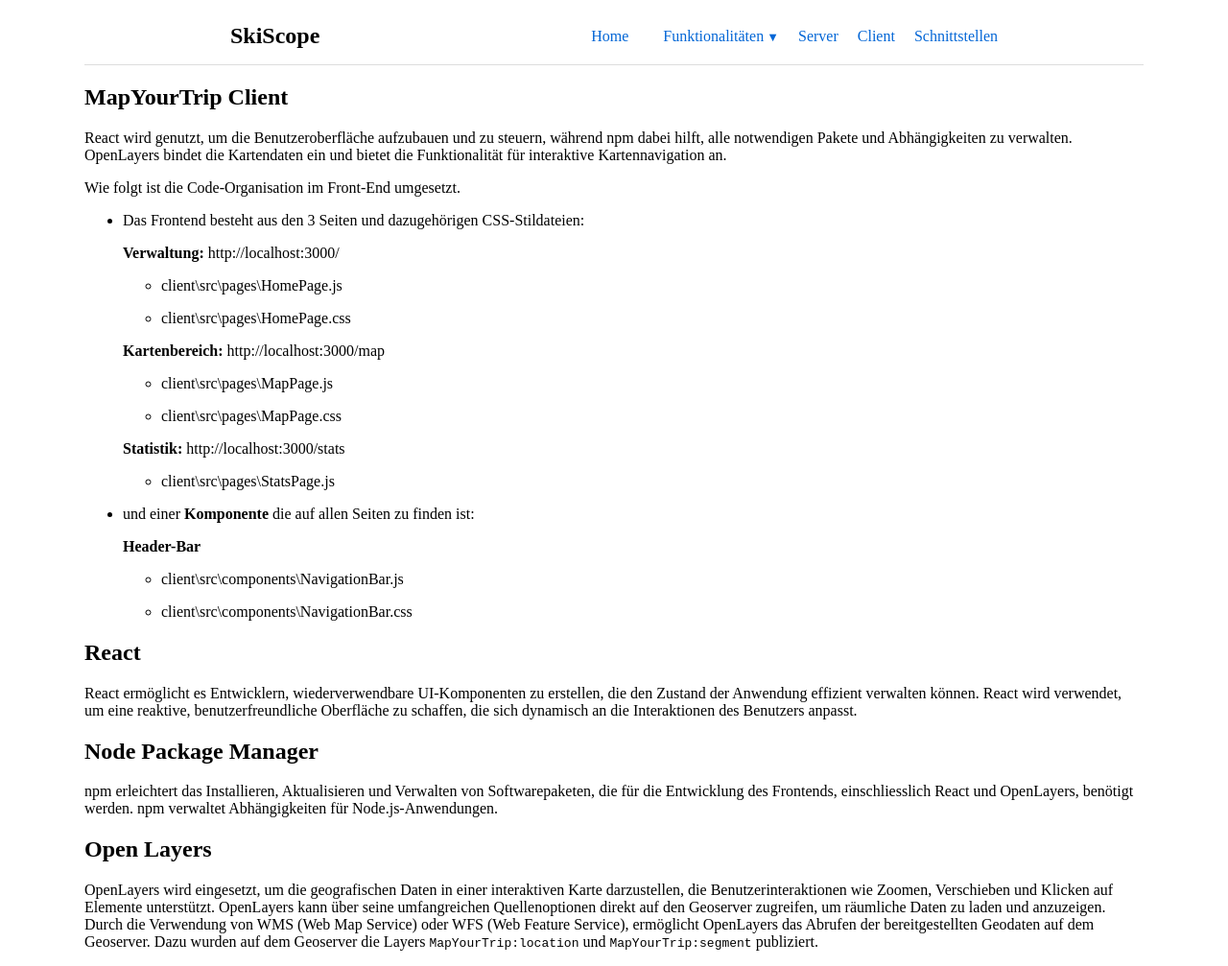
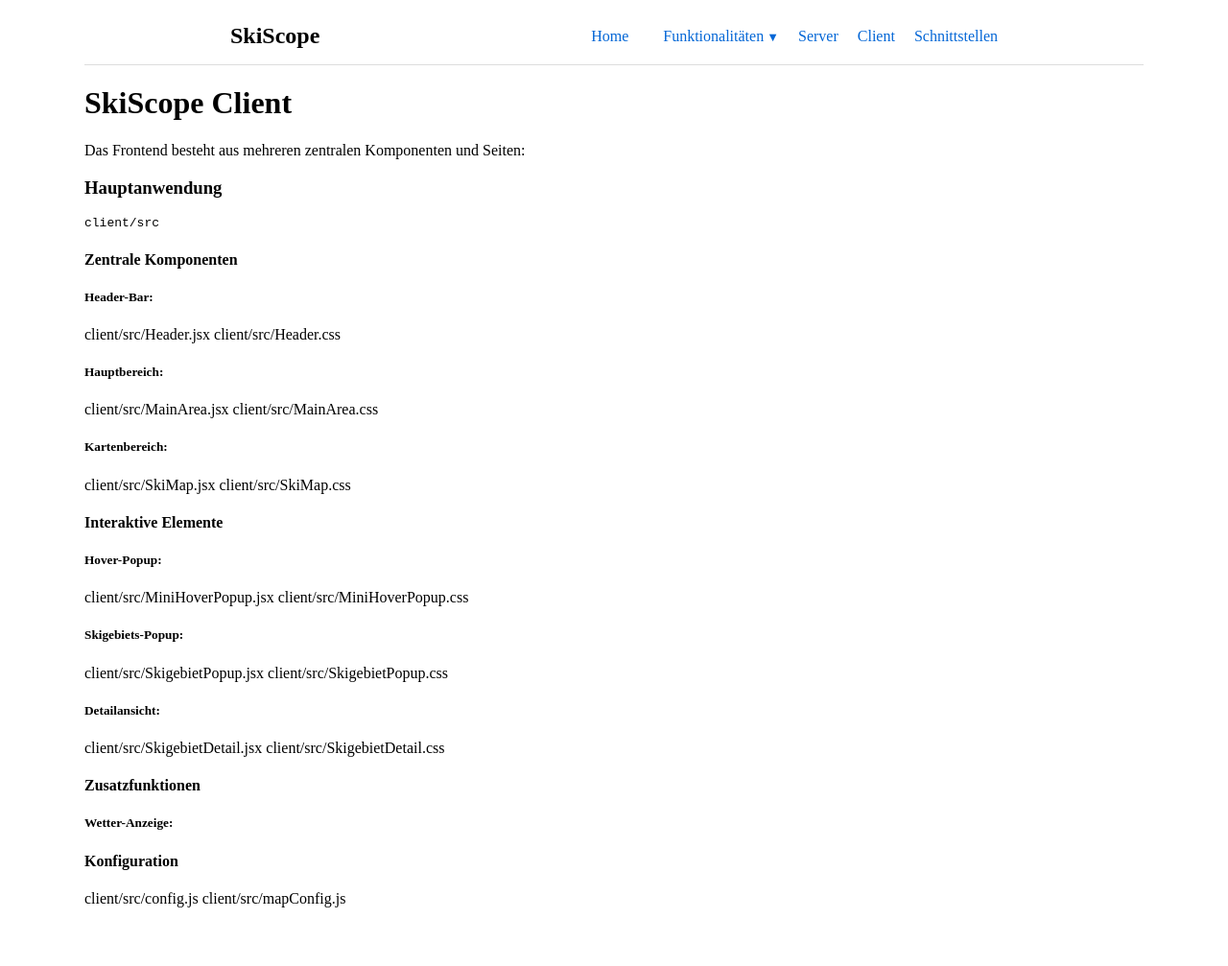
Before and after one commit to Flaviozettel/SkiScope, a Jekyll site: the page built from docs/frontend.md, in a window 1280 px wide. Shown: the whole page at 96% size. Built offline with Jekyll 4.4.1, drawn with Linux system fonts in a browser that asks for light colours; after the commit the page ends 962 px from its top, so only the background shows below that.

Commit message:
GitHub Pages

````diff
--- a/docs/_config.yml
+++ b/docs/_config.yml
@@ -1,3 +1,4 @@
+theme: minima
 title: SkiScope
 baseurl: "/SkiScope"
 
--- a/docs/frontend.md
+++ b/docs/frontend.md
@@ -1,44 +1,57 @@
 ---
 layout: default
-title: MapYourTrip
+title: SkiScope Client
 ---
 
-## MapYourTrip Client
+# SkiScope Client
 
-React wird genutzt, um die Benutzeroberfläche aufzubauen und zu steuern, während npm dabei hilft, alle notwendigen Pakete und Abhängigkeiten zu verwalten. OpenLayers bindet die Kartendaten ein und bietet die Funktionalität für interaktive Kartennavigation an.
+Das Frontend besteht aus mehreren zentralen Komponenten und Seiten:
 
-Wie folgt ist die Code-Organisation im Front-End umgesetzt.
+### Hauptanwendung
 
-- Das Frontend besteht aus den 3 Seiten und dazugehörigen CSS-Stildateien:
+```txt
+client/src
+```
 
-  **Verwaltung:** http://localhost:3000/
-  - client\src\pages\HomePage.js
+#### Zentrale Komponenten
 
-  - client\src\pages\HomePage.css
+##### Header-Bar:
 
-  **Kartenbereich:** http://localhost:3000/map
-  - client\src\pages\MapPage.js
+client/src/Header.jsx
+client/src/Header.css
 
-  - client\src\pages\MapPage.css
+##### Hauptbereich:
 
-  **Statistik:** http://localhost:3000/stats
-  - client\src\pages\StatsPage.js
+client/src/MainArea.jsx
+client/src/MainArea.css
 
-- und einer **Komponente** die auf allen Seiten zu finden ist:
+##### Kartenbereich:
 
-  **Header-Bar**
-  - client\src\components\NavigationBar.js
+client/src/SkiMap.jsx
+client/src/SkiMap.css
 
-  - client\src\components\NavigationBar.css
+#### Interaktive Elemente
 
-## React
+##### Hover-Popup:
 
-React ermöglicht es Entwicklern, wiederverwendbare UI-Komponenten zu erstellen, die den Zustand der Anwendung effizient verwalten können. React wird verwendet, um eine reaktive, benutzerfreundliche Oberfläche zu schaffen, die sich dynamisch an die Interaktionen des Benutzers anpasst.
+client/src/MiniHoverPopup.jsx
+client/src/MiniHoverPopup.css
 
-## Node Package Manager
+##### Skigebiets-Popup:
 
-npm erleichtert das Installieren, Aktualisieren und Verwalten von Softwarepaketen, die für die Entwicklung des Frontends, einschliesslich React und OpenLayers, benötigt werden. npm verwaltet Abhängigkeiten für Node.js-Anwendungen.
+client/src/SkigebietPopup.jsx
+client/src/SkigebietPopup.css
 
-## Open Layers
+##### Detailansicht:
 
-OpenLayers wird eingesetzt, um die geografischen Daten in einer interaktiven Karte darzustellen, die Benutzerinteraktionen wie Zoomen, Verschieben und Klicken auf Elemente unterstützt. OpenLayers kann über seine umfangreichen Quellenoptionen direkt auf den Geoserver zugreifen, um räumliche Daten zu laden und anzuzeigen. Durch die Verwendung von WMS (Web Map Service) oder WFS (Web Feature Service), ermöglicht OpenLayers das Abrufen der bereitgestellten Geodaten auf dem Geoserver. Dazu wurden auf dem Geoserver die Layers `MapYourTrip:location` und `MapYourTrip:segment` publiziert.
+client/src/SkigebietDetail.jsx
+client/src/SkigebietDetail.css
+
+#### Zusatzfunktionen
+
+##### Wetter-Anzeige:
+
+#### Konfiguration
+
+client/src/config.js
+client/src/mapConfig.js
````
Also changed, not shown: docs/schnittstellen.md (+21 -12 lines).
